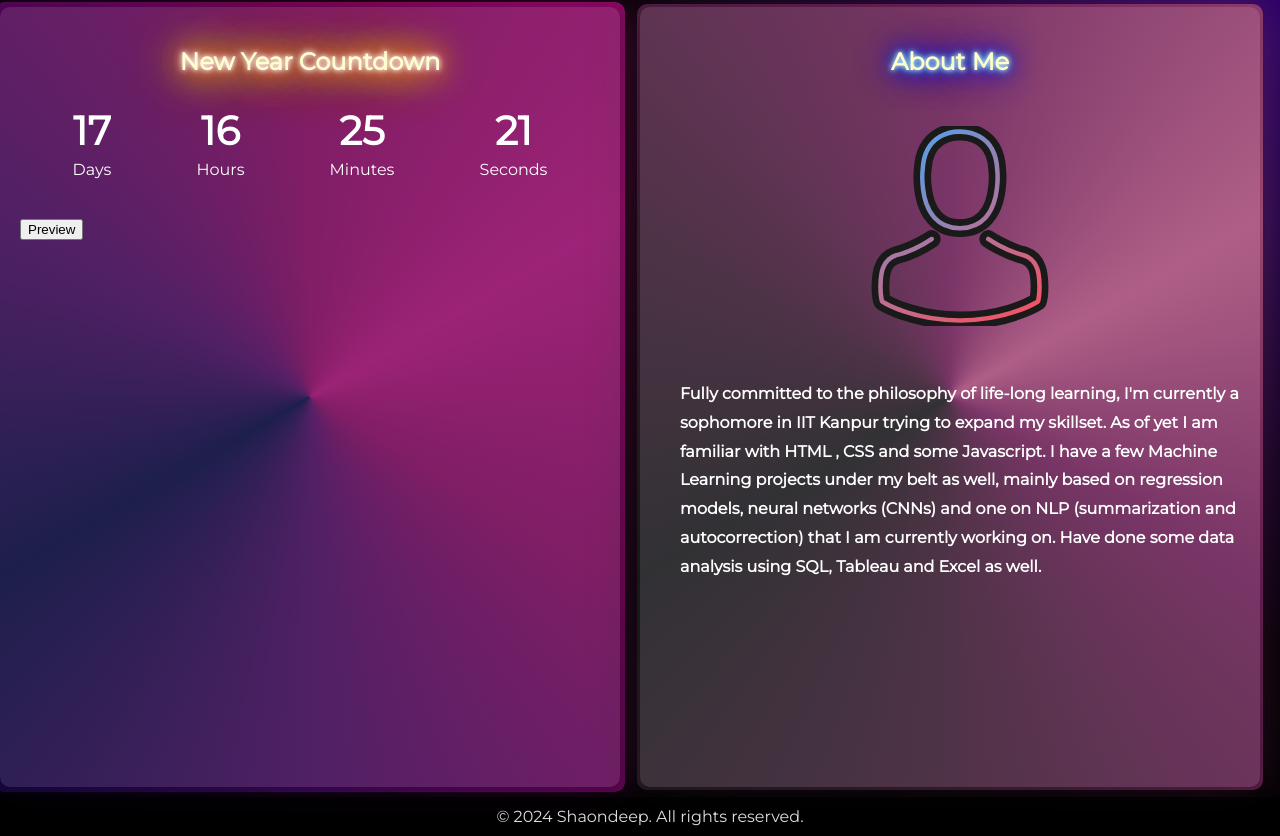
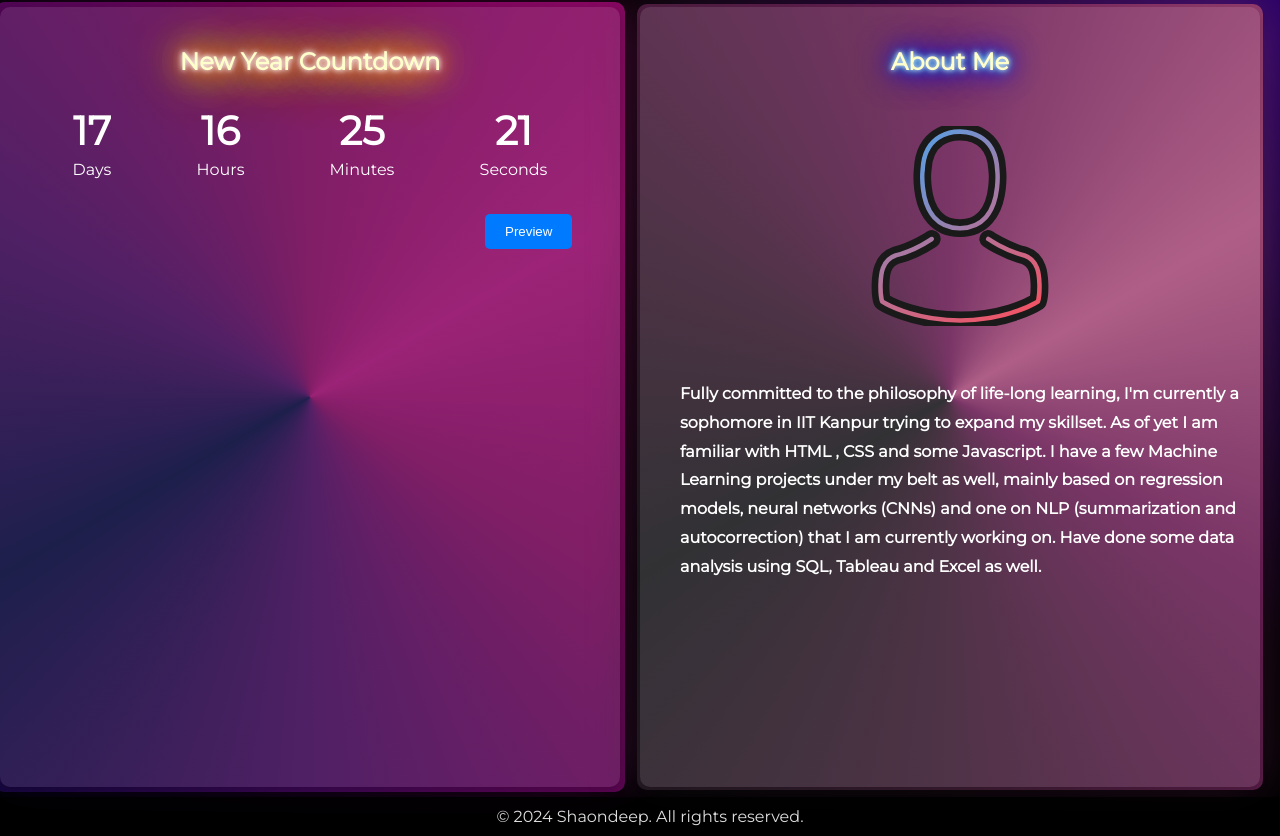
Before and after one commit to Sha0ndeep/Course-Helper-Project-Task, a plain HTML site: page index.html in a window 1280 px wide. Shown: the part 803-1639 px from the top of the page. Drawn offline with Linux system fonts and the light colour scheme.

Commit message:
Update style.css

```diff
--- a/style.css
+++ b/style.css
@@ -189,9 +189,28 @@ main{
     margin: 5px 0 0;
 }
 
+#preview-button {
+    text-align: center;
+    margin-top: 25px;
+    padding: 10px 20px;
+    background: #007bff;
+    color: #fff;
+    border: none;
+    border-radius: 5px;
+    cursor: pointer;
+    margin-left: 465px;
+}
+
+#preview-button:hover {
+    background: #0056b3;
+} css
+
 .preview{
     margin-top: 30px;
+    text-align: center;
+
 }
+
 
 /* Portfolio Section Styles */
 #portfolio {
```
